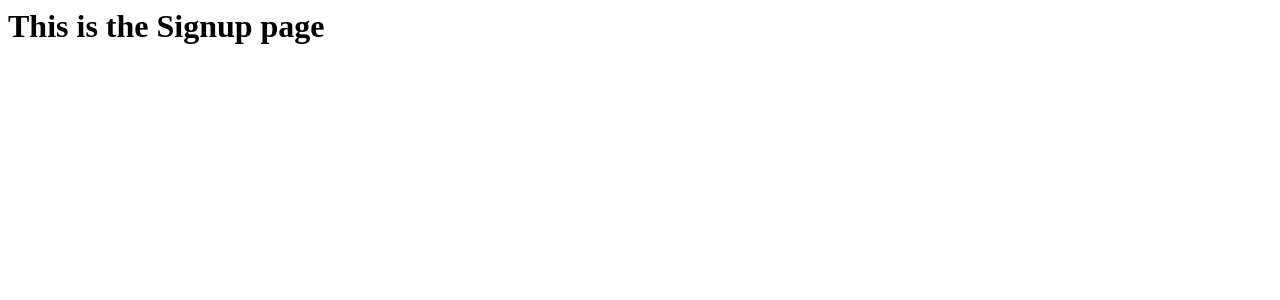
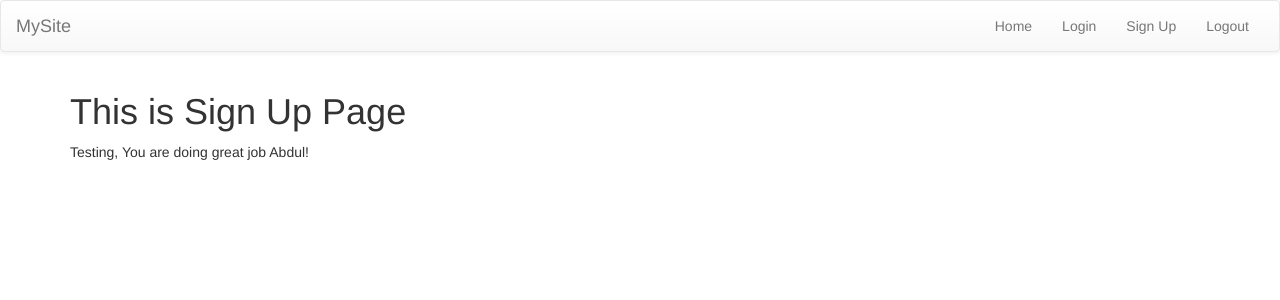
Before and after one commit to abdulsgilal579/CRUD-APP-FLASK, a Flask app: page /signup in a window 1280 px wide. Shown: the top 300 px of the page. Run offline with Flask 3, Linux system fonts and the light colour scheme.

Commit message:
Day 03 of Learning Flask

```diff
--- a/website/auth.py
+++ b/website/auth.py
@@ -1,20 +1,24 @@
-from flask import Blueprint
+from flask import Blueprint, render_template
 
 # A Blueprint is a way to organize routes and logic into reusable, modular sections of your Flask app.
 
 auth = Blueprint("auth", __name__)
 
 
+@auth.route("/signup")
+def signup():
+    return render_template(
+        "signup.html",
+        text="Testing, You are doing great job Abdul!",
+        # text here is a variable which we can access in singup template using {{text}}
+    )
+
+
 @auth.route("/login")
 def login():
-    return "<h1>This is the login page</h1>"
+    return render_template("login.html")
 
 
 @auth.route("/logout")
 def logout():
-    return "<h1>This is the logout page</h1>"
-
-
-@auth.route("/signup")
-def signup():
-    return "<h1>This is the Signup page</h1>"
+    return render_template("home.html")
--- a/website/templates/base.html
+++ b/website/templates/base.html
@@ -53,12 +53,17 @@
             <ul class="nav navbar-nav navbar-right">
               <li><a href="/">Home</a></li>
               <li><a href="/login">Login</a></li>
-              <li><a href="/sign-up">Sign Up</a></li>
+              <li><a href="/signup">Sign Up</a></li>
               <li><a href="/logout">Logout</a></li>
             </ul>
           </div>
         </div>
       </nav>
+      <div class="container">
+        {%block content%}
+        <h1>This is BASE HTML File</h1>
+        {%endblock%}
+      </div>
     </div>
     <script
       type="text/javascript"
--- a/website/templates/home.html
+++ b/website/templates/home.html
@@ -1 +1,4 @@
-{% extends "base.html" %} {% block title %} Change {% endblock %}
+{% extends "base.html" %} {% block Title %} Home {% endblock %} {%block
+content%}
+<h1>This is Home Page</h1>
+{%endblock%}
--- /dev/null
+++ b/website/templates/login.html
@@ -0,0 +1,4 @@
+{% extends "base.html" %} {% block Title %} Login {% endblock %} {%block
+content%}
+<h1>This is Login Page</h1>
+{%endblock%}
--- /dev/null
+++ b/website/templates/signup.html
@@ -0,0 +1,4 @@
+{% extends "base.html" %} {% block Title %} Sing Up {% endblock %} {%block
+content%}
+<h1>This is Sign Up Page</h1>
+{{text}} {%endblock%}
```
